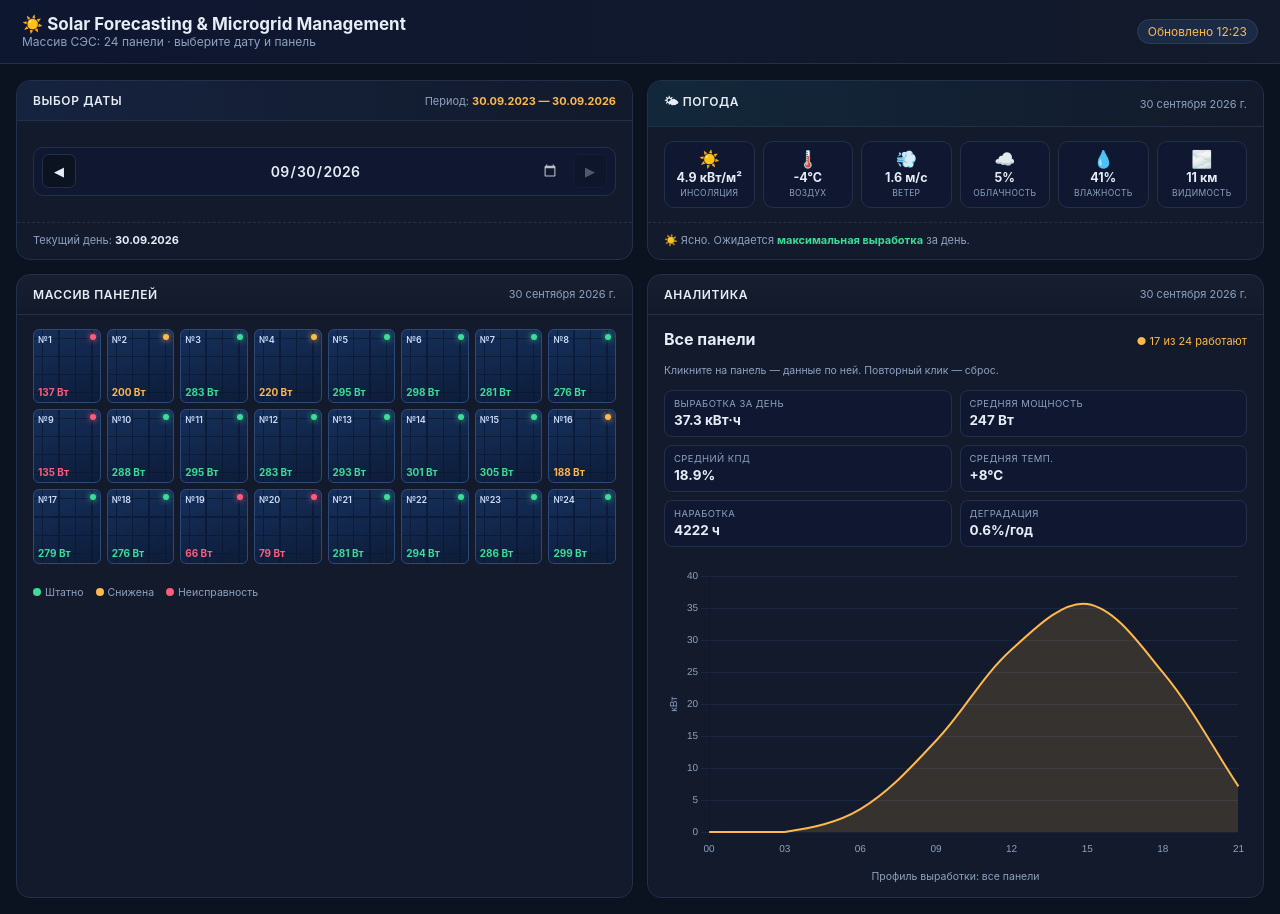
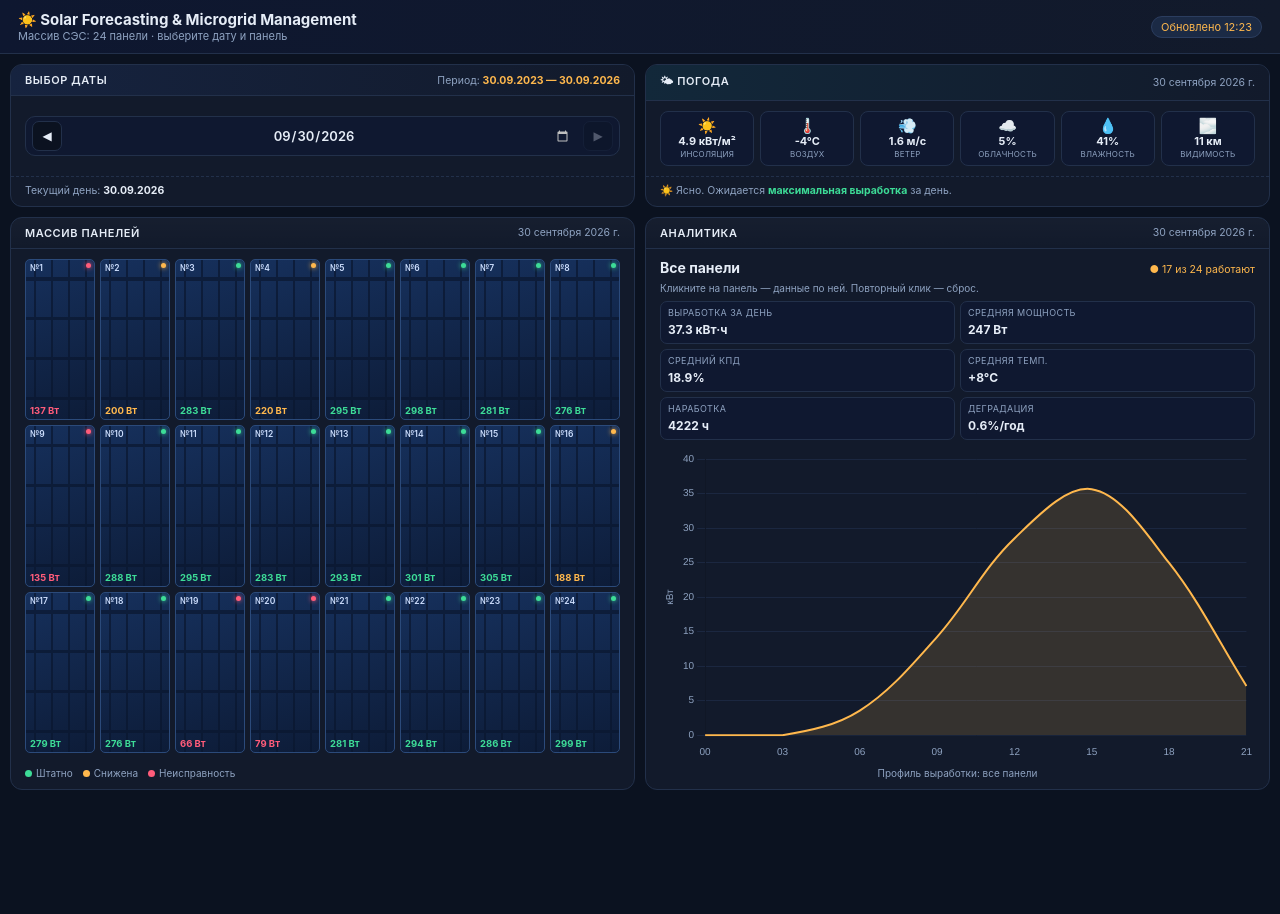
Before and after one commit to esswyaaaa/SolarProject, a plain HTML site: page index.html in a window 1280 px wide. After the commit the page ends 800 px from the top, so only its background shows below. Drawn offline with nearby package versions, Linux system fonts and the light colour scheme; files that its build step writes are made by us from their sources; files whose address does not match are found by name.

Commit message:
дашборд 3

```diff
--- a/css/styles.css
+++ b/css/styles.css
@@ -14,86 +14,105 @@
   --red:#ff5c7a;
 }
 
-*{box-sizing:border-box}
+*{box-sizing:border-box;margin:0;padding:0}
+
+html,body{
+  height:100%;
+  overflow:hidden;                 /* ← ничего не выходит за экран */
+}
 
 body{
-  margin:0;
   font-family:Inter,Segoe UI,Roboto,Arial,sans-serif;
   background:var(--bg);
   color:var(--txt);
+  display:flex;
+  flex-direction:column;
 }
 
 /* ============================================================
-   ШАПКА
+   ШАПКА (фиксированная высота)
    ============================================================ */
 header{
-  padding:14px 22px;
+  flex:0 0 auto;
+  padding:10px 18px;
   background:linear-gradient(90deg,#0e1730,#121a2b);
   border-bottom:1px solid var(--line);
   display:flex;justify-content:space-between;align-items:center;
-  gap:16px;flex-wrap:wrap;
+  gap:14px;flex-wrap:wrap;
 }
-header h1{margin:0;font-size:17px}
-.sub{color:var(--muted);font-size:12px}
+header h1{margin:0;font-size:15px}
+.sub{color:var(--muted);font-size:11px}
 .badge{
   background:#1b2a45;color:var(--accent);
-  padding:4px 10px;border-radius:20px;font-size:12px;
+  padding:3px 9px;border-radius:20px;font-size:11px;
   border:1px solid #2b3d5f;
 }
 
 /* ============================================================
-   РАСКЛАДКА
+   РАСКЛАДКА — занимает всё оставшееся место
    ============================================================ */
 .layout{
+  flex:1 1 auto;
+  min-height:0;                     /* критично для вложенного скролла */
   display:grid;
   grid-template-columns: 1fr 1fr;
-  gap:14px;
-  padding:16px;
-  align-items:stretch;
+  grid-template-rows: auto 1fr;     /* toprow — auto, остальное — 1fr */
+  gap:10px;
+  padding:10px;
 }
 
 .toprow{
   grid-column:1 / -1;
   display:grid;
   grid-template-columns:1fr 1fr;
-  gap:14px;
-  align-items:stretch;
+  gap:10px;
+  min-height:0;
 }
 
 @media(max-width:1000px){
-  .layout{grid-template-columns:1fr}
+  .layout{grid-template-columns:1fr;grid-template-rows:auto auto auto}
   .toprow{grid-template-columns:1fr}
 }
 
 /* ============================================================
-   КАРТОЧКА
+   КАРТОЧКА — гибкая, сжимается
    ============================================================ */
 .card{
   background:var(--panel);
   border:1px solid var(--line);
-  border-radius:14px;
-  padding:0;
+  border-radius:12px;
   display:flex;flex-direction:column;
   overflow:hidden;
+  min-height:0;                     /* позволяет сжиматься */
 }
 .card-head{
+  flex:0 0 auto;
   display:flex;align-items:center;justify-content:space-between;
   gap:10px;flex-wrap:wrap;
-  padding:12px 16px;
+  padding:8px 14px;
   border-bottom:1px solid var(--line);
   background:linear-gradient(180deg,rgba(255,255,255,.02),transparent);
 }
 .card-head h3{
-  margin:0;font-size:12px;color:var(--txt);
+  margin:0;font-size:11px;color:var(--txt);
   letter-spacing:.6px;text-transform:uppercase;font-weight:600;
-  display:flex;align-items:center;gap:7px;
+  display:flex;align-items:center;gap:6px;
 }
-.card-head .meta{font-size:11px;color:var(--muted)}
+.card-head .meta{font-size:10.5px;color:var(--muted)}
 .card-head .meta b{color:var(--accent)}
-.card-body{padding:14px 16px;display:flex;flex-direction:column;gap:12px;flex:1 1 auto}
+
+.card-body{
+  flex:1 1 auto;
+  min-height:0;                     /* чтобы содержимое могло сжаться */
+  padding:10px 14px;
+  display:flex;flex-direction:column;gap:8px;
+}
+
 .card-foot{
-  padding:10px 16px;border-top:1px dashed var(--line);
-  font-size:11px;color:var(--muted);line-height:1.45;margin-top:auto;
+  flex:0 0 auto;
+  padding:7px 14px;
+  border-top:1px dashed var(--line);
+  font-size:10.5px;color:var(--muted);line-height:1.4;
 }
 
 /* ============================================================
@@ -104,21 +123,21 @@ header h1{margin:0;font-size:17px}
 .datebar{
   display:flex;align-items:center;gap:8px;
   background:var(--panel2);border:1px solid var(--line);
-  border-radius:10px;padding:6px 8px;
-  margin-top:auto;margin-bottom:auto;
+  border-radius:10px;padding:4px 6px;
+  margin:auto 0;
 }
 .datebar .nav{
   background:#0b1220;border:1px solid var(--line);border-radius:7px;
-  color:var(--txt);cursor:pointer;width:34px;height:34px;
+  color:var(--txt);cursor:pointer;width:30px;height:30px;
   display:flex;align-items:center;justify-content:center;
-  font-size:13px;line-height:1;transition:.15s;flex:0 0 auto;
+  font-size:12px;line-height:1;transition:.15s;flex:0 0 auto;
 }
 .datebar .nav:hover{border-color:var(--blue);color:var(--blue);background:#0e1730}
 .datebar .nav:disabled{opacity:.3;cursor:not-allowed}
 .datebar input[type="date"]{
   flex:1;background:transparent;border:none;outline:none;
-  color:var(--txt);font-family:inherit;font-size:14px;font-weight:600;
-  padding:8px 6px;text-align:center;letter-spacing:.3px;
+  color:var(--txt);font-family:inherit;font-size:13px;font-weight:600;
+  padding:6px 4px;text-align:center;
 }
 .datebar input[type="date"]::-webkit-calendar-picker-indicator{
   filter:invert(.75);cursor:pointer;
@@ -128,34 +147,47 @@ header h1{margin:0;font-size:17px}
    БЛОК ПОГОДЫ
    ============================================================ */
 .weatherblock .card-head{background:linear-gradient(90deg,#12283a,#121a2b)}
+
 .weather{
-  display:grid;grid-template-columns:repeat(6,1fr);gap:8px;
-  margin-top:auto;margin-bottom:auto;
+  display:grid;
+  grid-template-columns:repeat(6,1fr);
+  gap:6px;
+  margin:auto 0;
 }
 .wbox{
-  background:var(--panel2);border:1px solid var(--line);border-radius:10px;
-  padding:9px 4px;text-align:center;
-  display:flex;flex-direction:column;align-items:center;gap:3px;
+  background:var(--panel2);border:1px solid var(--line);border-radius:8px;
+  padding:6px 3px;text-align:center;
+  display:flex;flex-direction:column;align-items:center;gap:2px;
   transition:.15s;
 }
 .wbox:hover{border-color:#2b4a7a;background:#111d33}
-.wbox .ic{font-size:17px;line-height:1}
-.wbox .v{font-size:12.5px;font-weight:700;line-height:1.1}
-.wbox .l{font-size:8.5px;color:var(--muted);text-transform:uppercase;letter-spacing:.3px}
+.wbox .ic{font-size:15px;line-height:1}
+.wbox .v{font-size:11px;font-weight:700;line-height:1.1}
+.wbox .l{font-size:8px;color:var(--muted);text-transform:uppercase;letter-spacing:.2px}
 
 @media(max-width:1200px){.weather{grid-template-columns:repeat(3,1fr)}}
 
 /* ============================================================
-   ПАНЕЛИ
+   ПАНЕЛИ — вписываются в доступную высоту
    ============================================================ */
-.panels{display:grid;grid-template-columns:repeat(8,1fr);gap:6px}
+.panels-card .card-body{padding:10px 14px}
+
+.panels{
+  display:grid;
+  grid-template-columns:repeat(8,1fr);
+  grid-auto-rows:1fr;               /* равные строки по высоте */
+  gap:5px;
+  flex:1 1 auto;
+  min-height:0;
+}
 
 .pv{
-  aspect-ratio:1/1.1;
   background:linear-gradient(160deg,#16305c,#0d1c38);
-  border:1px solid #2b4a7a;border-radius:6px;cursor:pointer;
+  border:1px solid #2b4a7a;border-radius:5px;cursor:pointer;
   position:relative;overflow:hidden;transition:.15s;
-  display:flex;flex-direction:column;justify-content:space-between;padding:4px;
+  display:flex;flex-direction:column;justify-content:space-between;
+  padding:3px 4px;
+  min-height:0;
 }
 .pv:hover{
   transform:translateY(-1px);border-color:var(--blue);
@@ -172,43 +204,59 @@ header h1{margin:0;font-size:17px}
     linear-gradient(0deg,transparent 0 12%,#0a1730 12% 14%,transparent 14% 37%,#0a1730 37% 39%,transparent 39% 62%,#0a1730 62% 64%,transparent 64% 87%,#0a1730 87% 89%,transparent 89%);
   opacity:.7;pointer-events:none;
 }
-.pv .num{font-size:9px;color:#cfe0ff;font-weight:600;z-index:1}
-.pv .kw{font-size:10px;font-weight:700;z-index:1}
+.pv .num{font-size:8.5px;color:#cfe0ff;font-weight:600;z-index:1}
+.pv .kw{font-size:9.5px;font-weight:700;z-index:1}
 .pv.ok .kw{color:var(--green)}
 .pv.warn .kw{color:var(--accent)}
 .pv.bad .kw{color:var(--red)}
 
 .pv .dot{
-  position:absolute;top:4px;right:4px;
-  width:6px;height:6px;border-radius:50%;z-index:1;
+  position:absolute;top:3px;right:3px;
+  width:5px;height:5px;border-radius:50%;z-index:1;
 }
-.pv.ok .dot{background:var(--green);box-shadow:0 0 6px var(--green)}
-.pv.warn .dot{background:var(--accent);box-shadow:0 0 6px var(--accent)}
-.pv.bad .dot{background:var(--red);box-shadow:0 0 6px var(--red)}
+.pv.ok .dot{background:var(--green);box-shadow:0 0 5px var(--green)}
+.pv.warn .dot{background:var(--accent);box-shadow:0 0 5px var(--accent)}
+.pv.bad .dot{background:var(--red);box-shadow:0 0 5px var(--red)}
 
 .legend{
-  display:flex;gap:12px;font-size:10.5px;color:var(--muted);
-  margin-top:10px;flex-wrap:wrap;
+  flex:0 0 auto;
+  display:flex;gap:10px;font-size:10px;color:var(--muted);
+  margin-top:6px;flex-wrap:wrap;
 }
-.legend i{display:inline-block;width:8px;height:8px;border-radius:50%;margin-right:4px}
+.legend i{display:inline-block;width:7px;height:7px;border-radius:50%;margin-right:4px}
 
 /* ============================================================
-   АНАЛИТИКА
+   АНАЛИТИКА — сжимается, график занимает остаток
    ============================================================ */
+.analytics-card .card-body{gap:6px}
+
 .selhead{display:flex;justify-content:space-between;align-items:baseline;gap:8px}
-.selhead .name{font-size:16px;font-weight:700}
-.selhead .status{font-size:11px;text-align:right}
-.hint{font-size:10.5px;color:var(--muted);margin-top:3px;line-height:1.35}
+.selhead .name{font-size:14px;font-weight:700}
+.selhead .status{font-size:10.5px;text-align:right}
+.hint{font-size:10px;color:var(--muted);line-height:1.3}
 
-.kv{display:grid;grid-template-columns:1fr 1fr;gap:8px}
-.kv div{background:var(--panel2);border:1px solid var(--line);border-radius:8px;padding:7px 9px}
-.kv small{display:block;color:var(--muted);font-size:9.5px;text-transform:uppercase;letter-spacing:.4px}
-.kv b{font-size:13.5px}
+.kv{
+  display:grid;grid-template-columns:1fr 1fr;gap:5px;
+}
+.kv div{
+  background:var(--panel2);border:1px solid var(--line);
+  border-radius:7px;padding:5px 7px;
+}
+.kv small{
+  display:block;color:var(--muted);font-size:9px;
+  text-transform:uppercase;letter-spacing:.4px;
+}
+.kv b{font-size:12px}
 
-.chartbox{flex:1 1 auto;display:flex;align-items:stretch;min-height:110px;margin-top:8px}
+.chartbox{
+  flex:1 1 auto;
+  min-height:0;                     /* график сжимается */
+  display:flex;align-items:stretch;
+  margin-top:4px;
+}
 .chartbox canvas{width:100%!important;height:100%!important}
 
-/* ============================================================
-   ПОДВАЛ
-   ============================================================ */
-footer{padding:12px;text-align:center;color:var(--muted);font-size:11px}
+.chartlabel{
+  flex:0 0 auto;
+  font-size:10px;color:var(--muted);text-align:center;
+}
--- a/templates/index.html
+++ b/index.html
@@ -23,7 +23,6 @@
     <!-- ВЕРХНЯЯ СТРОКА: ДАТА + ПОГОДА -->
     <div class="toprow">
 
-      <!-- ДАТА -->
       <div class="card dateblock">
         <div class="card-head">
           <h3>Выбор даты</h3>
@@ -39,7 +38,6 @@
         <div class="card-foot" id="dateFoot">Текущий день: —</div>
       </div>
 
-      <!-- ПОГОДА -->
       <div class="card weatherblock">
         <div class="card-head">
           <h3>🌤 Погода</h3>
@@ -54,7 +52,7 @@
     </div>
 
     <!-- ПАНЕЛИ -->
-    <div class="card">
+    <div class="card panels-card">
       <div class="card-head">
         <h3>Массив панелей</h3>
         <div class="meta" id="panelDateLabel">—</div>
@@ -70,7 +68,7 @@
     </div>
 
     <!-- АНАЛИТИКА -->
-    <div class="card">
+    <div class="card analytics-card">
       <div class="card-head">
         <h3>Аналитика</h3>
         <div class="meta" id="analyticsDateLabel">—</div>
@@ -92,17 +90,12 @@
         </div>
 
         <div class="chartbox"><canvas id="panelChart"></canvas></div>
-        <div style="font-size:10.5px;color:var(--muted);text-align:center" id="chartLabel">
-          Профиль выработки: все панели
-        </div>
+        <div class="chartlabel" id="chartLabel">Профиль выработки: все панели</div>
       </div>
     </div>
 
   </div>
 
-
-
-
   <script src="js/app.js"></script>
 </body>
 </html>
```
